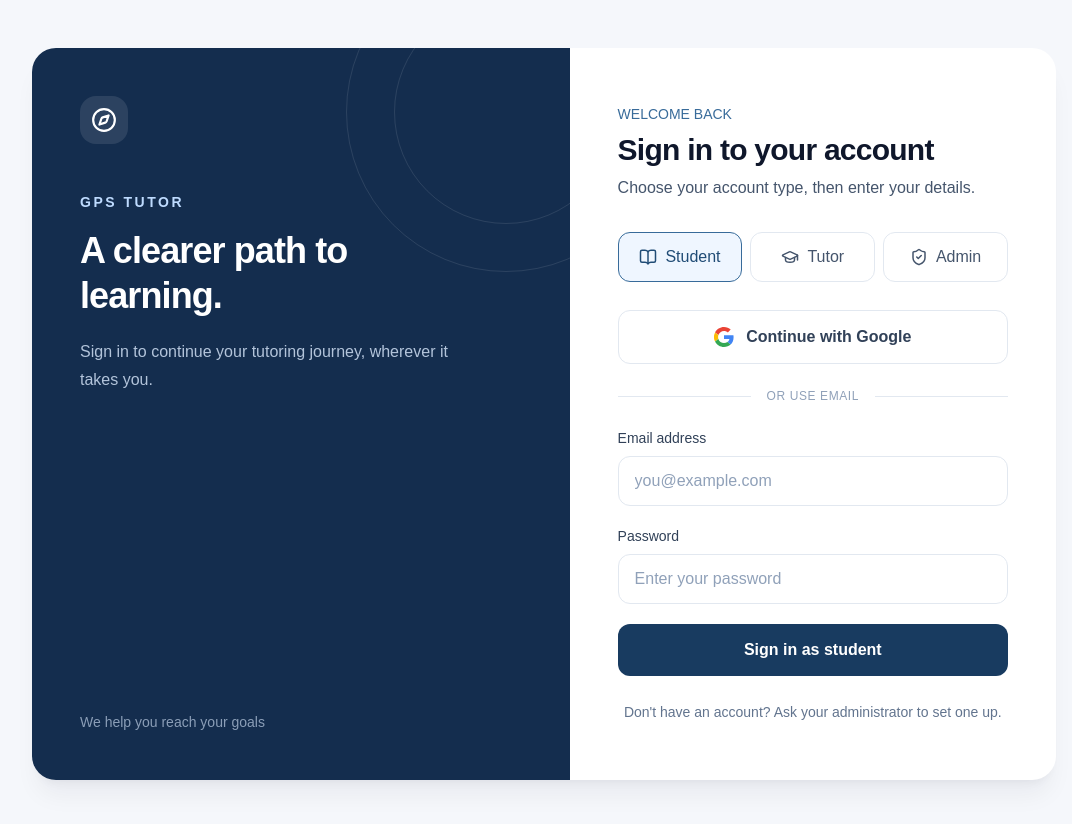
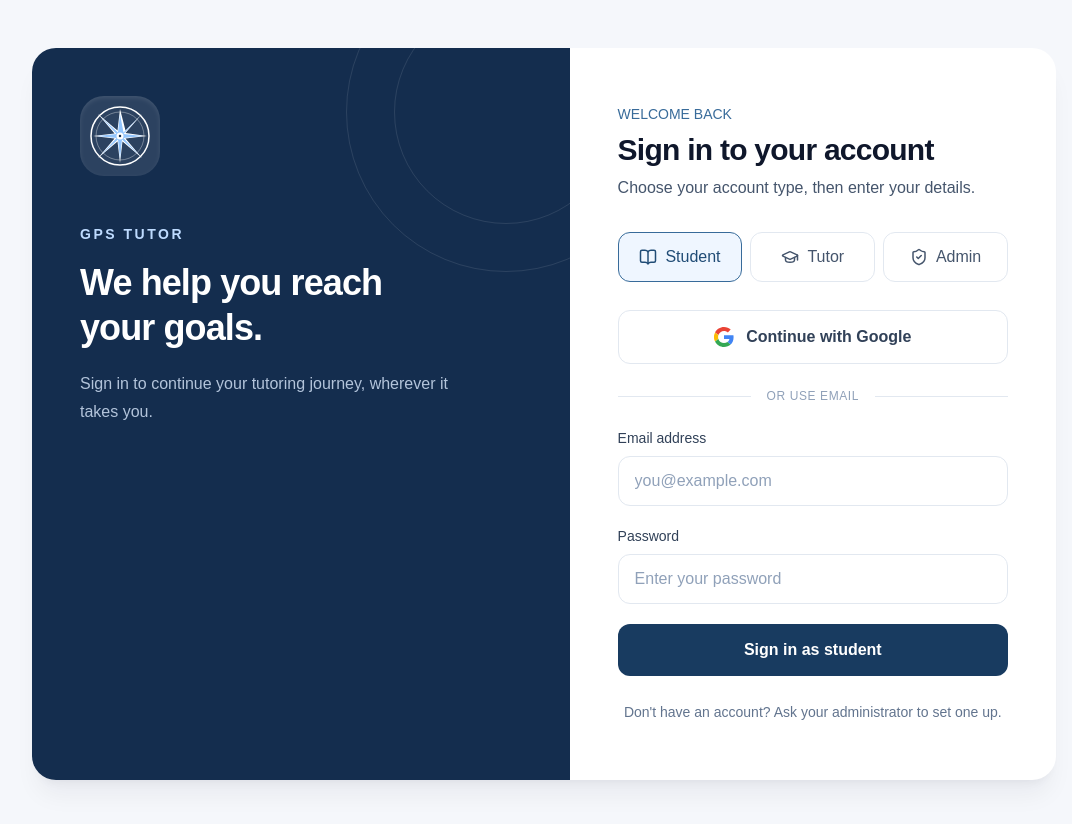
Before and after one commit to galitps/gps-tutor, a Next.js app: page / in a window 1280 px wide. Shown: the top 824 px of the page, without its empty margins (96-1168 px from the left). Built offline with nearby package versions, Linux system fonts and the light colour scheme.

Commit message:
Changed branding and logo take 2

```diff
--- a/src/app/page.tsx
+++ b/src/app/page.tsx
@@ -6,7 +6,6 @@ import Link from "next/link";
 import { useRouter } from "next/navigation";
 import {
   BookOpen,
-  Compass,
   GraduationCap,
   LockKeyhole,
   ShieldCheck,
@@ -26,6 +25,37 @@ const signInRoles: {
   { value: "tutor", label: "Tutor", Icon: GraduationCap },
   { value: "admin", label: "Admin", Icon: ShieldCheck },
 ];
+
+function CompassRose({ className }: { className: string }) {
+  return (
+    <svg
+      aria-hidden="true"
+      className={className}
+      fill="none"
+      viewBox="0 0 64 64"
+    >
+      <circle cx="32" cy="32" r="29" stroke="currentColor" strokeWidth="1.5" />
+      <circle
+        cx="32"
+        cy="32"
+        r="24"
+        stroke="currentColor"
+        strokeOpacity=".35"
+        strokeWidth="1"
+      />
+      <path
+        d="M32 5 37.5 26.5 54 10 37.5 29 59 32 37.5 34.5 54 54 34.5 37.5 32 59 29.5 37.5 10 54 26.5 34.5 5 32 26.5 29.5 10 10 29.5 26.5 32 5Z"
+        fill="currentColor"
+      />
+      <path
+        d="m32 10 3.5 18.5L51 13 35.5 30 55 32l-19.5 2L51 51 34 35.5 32 55l-2-19.5L13 51l15.5-17L9 32l19.5-2L13 13l17 15.5L32 10Z"
+        fill="#93c5fd"
+      />
+      <circle cx="32" cy="32" r="3.5" fill="currentColor" />
+      <circle cx="32" cy="32" r="1.25" fill="#142d4e" />
+    </svg>
+  );
+}
 
 function isUserRole(role: string): role is UserRole {
   return role === "admin" || role === "tutor" || role === "student";
@@ -182,29 +212,26 @@ export default function Home() {
           <div className="absolute -right-24 -top-24 h-80 w-80 rounded-full border border-white/10" />
           <div className="absolute -right-12 -top-12 h-56 w-56 rounded-full border border-white/10" />
           <div className="relative">
-            <div className="mb-12 flex h-12 w-12 items-center justify-center rounded-2xl bg-white/10">
-              <Compass aria-hidden="true" size={26} />
+            <div className="mb-12 flex h-20 w-20 items-center justify-center rounded-3xl bg-white/10 text-white shadow-inner shadow-white/10">
+              <CompassRose className="h-16 w-16" />
             </div>
             <p className="mb-4 text-sm font-semibold uppercase tracking-[0.18em] text-blue-200">
               GPS Tutor
             </p>
             <h1 className="max-w-sm text-4xl font-semibold leading-tight tracking-tight">
-              A clearer path to learning.
+              We help you reach your goals.
             </h1>
             <p className="mt-5 max-w-sm leading-7 text-blue-100/80">
               Sign in to continue your tutoring journey, wherever it takes you.
             </p>
           </div>
-          <p className="relative text-sm text-blue-100/60">
-            We help you reach your goals
-          </p>
         </section>
 
         <section className="px-6 py-10 sm:px-12 sm:py-14">
           <div className="mx-auto max-w-md">
             <div className="mb-8 lg:hidden">
-              <div className="mb-4 flex h-11 w-11 items-center justify-center rounded-xl bg-[#142d4e] text-white">
-                <Compass aria-hidden="true" size={24} />
+              <div className="mb-4 flex h-16 w-16 items-center justify-center rounded-2xl bg-[#142d4e] text-white shadow-md shadow-blue-950/20">
+                <CompassRose className="h-14 w-14" />
               </div>
               <p className="text-sm font-semibold uppercase tracking-[0.15em] text-[#142d4e]">
                 GPS Tutor
```
